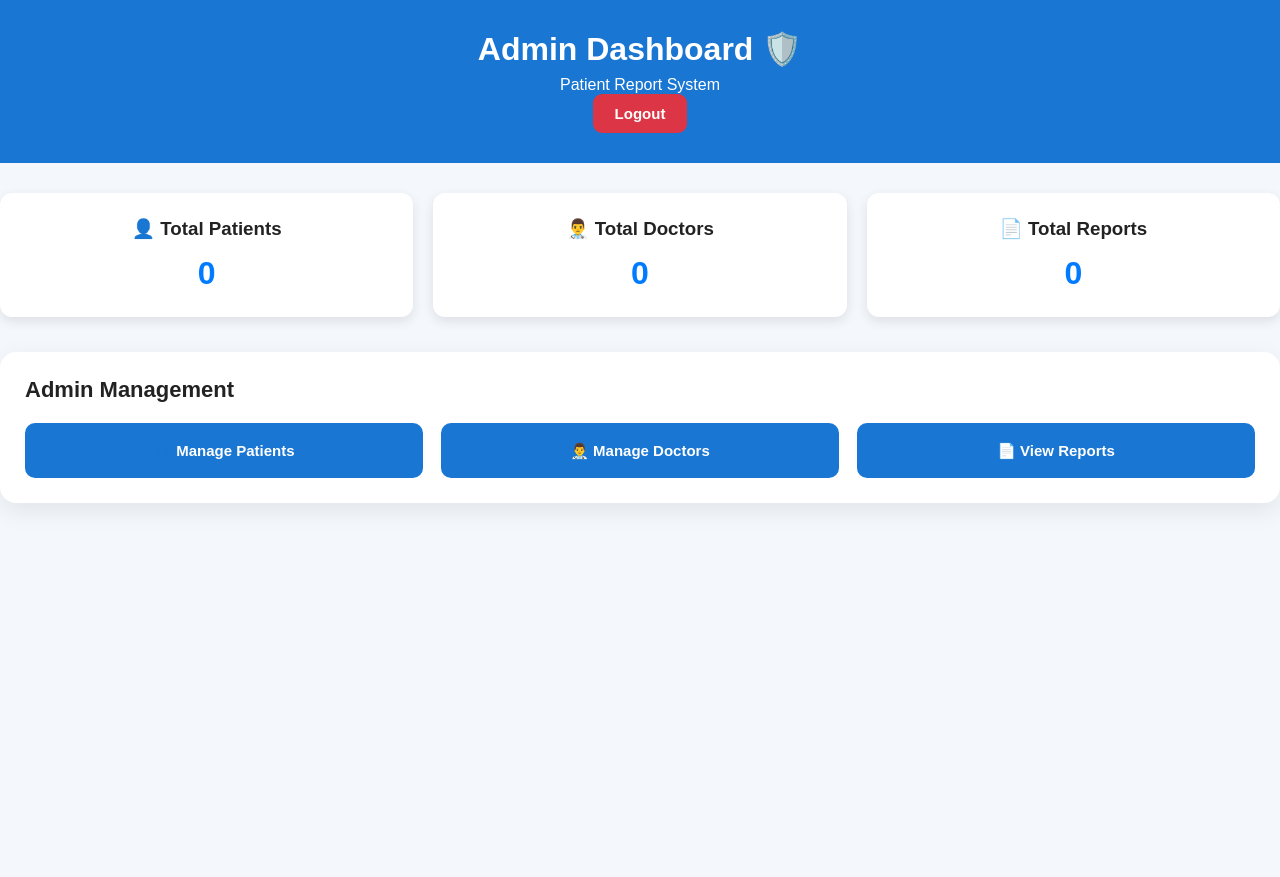
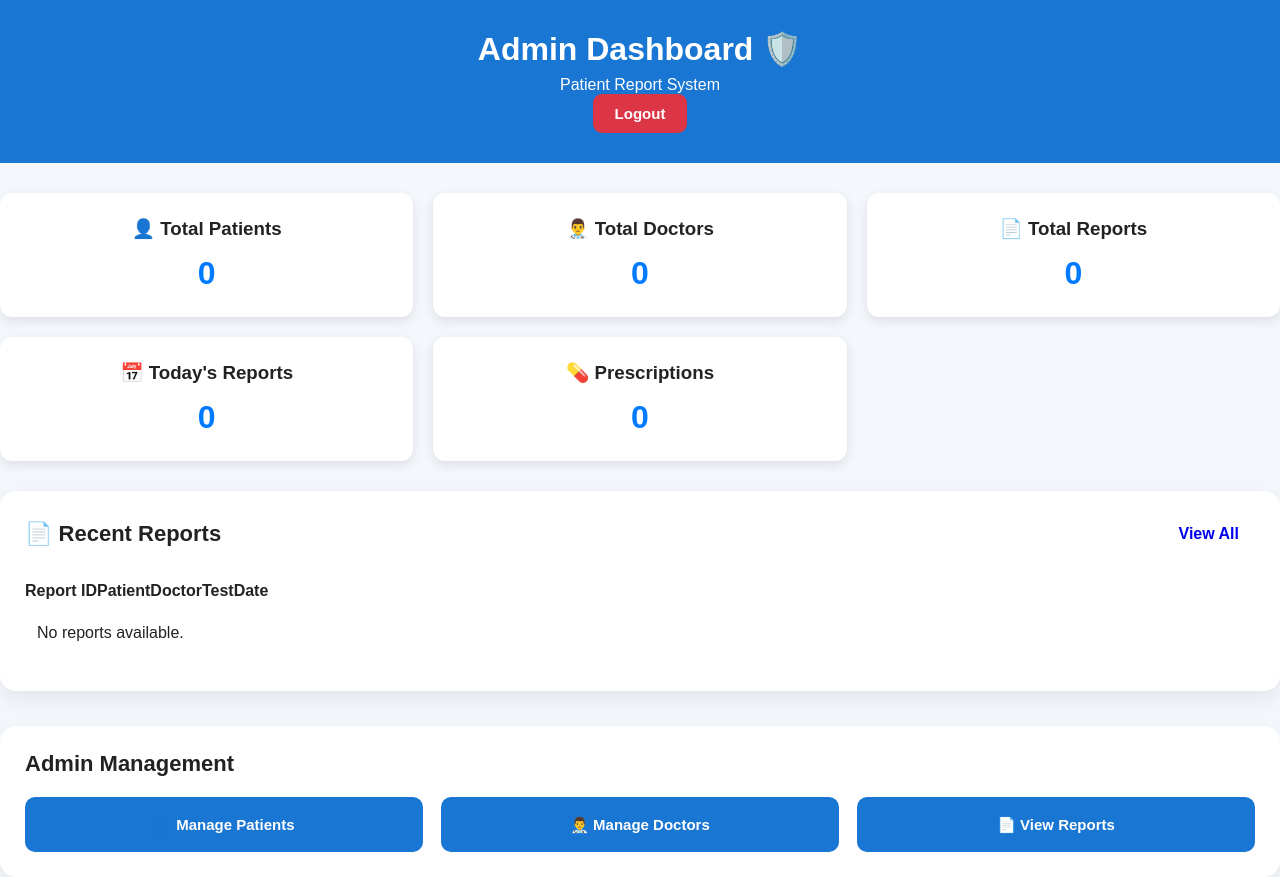
Before and after one commit to divyanshudubey45/PRM-System, a website: page admin-dashboard.html in a window 1280 px wide. Before the commit the page ends 800 px from the top, so only its background shows below. Drawn offline with Linux system fonts and the light colour scheme.

Commit message:
Update admin-dashboard.html

```diff
--- a/admin-dashboard.html
+++ b/admin-dashboard.html
@@ -44,8 +44,59 @@
         <p id="totalReports">0</p>
     </div>
 
+    <div class="stat-card">
+        <h3>📅 Today's Reports</h3>
+        <p id="todayReports">0</p>
     </div>
 
+    <div class="stat-card">
+        <h3>💊 Prescriptions</h3>
+        <p id="totalPrescriptions">0</p>
+    </div>
+
+</div>
+
+        <!-- Recent Reports -->
+
+<div class="admin-recent-reports">
+
+    <div class="section-header">
+        <h2>📄 Recent Reports</h2>
+
+        <a href="admin-reports.html" class="view-all-button">
+            View All
+        </a>
+    </div>
+
+    <div class="table-container">
+
+        <table>
+
+            <thead>
+                <tr>
+                    <th>Report ID</th>
+                    <th>Patient</th>
+                    <th>Doctor</th>
+                    <th>Test</th>
+                    <th>Date</th>
+                </tr>
+            </thead>
+
+            <tbody id="recentReportsTable">
+
+                <tr>
+                    <td colspan="5">
+                        No reports available.
+                    </td>
+                </tr>
+
+            </tbody>
+
+        </table>
+
+    </div>
+
+</div>
 
         <!-- Admin Actions -->
 
```
Lines whose indentation alone changed are shown as unchanged.
